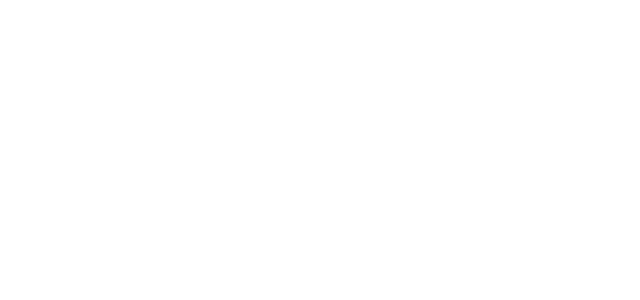
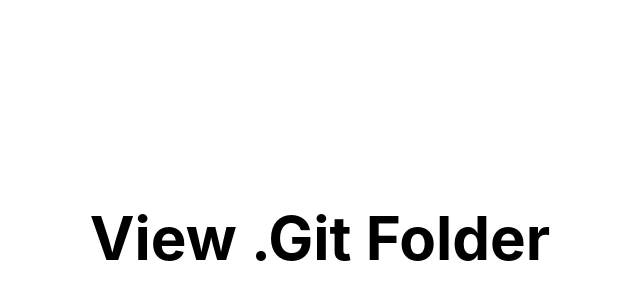
Before and after one commit to VarshitGupta62/mern-git-practice, a React (Vite) app in the folder client/: page / in a window 1280 px wide. Shown: the part 2192-2492 px from the top of the page, without its empty margins (320-960 px from the left). Before the commit the page ends 2400 px from the top, so only its background shows below. Built offline with nearby package versions, Linux system fonts and the light colour scheme.

Commit message:
".gitkeep learning"

```diff
--- a/client/src/App.jsx
+++ b/client/src/App.jsx
@@ -20,6 +20,11 @@
         View .Git Folder
       </h1>
     </div>
+    <div className="h-screen flex flex-col items-center">
+      <h1 className="text-6xl font-bold">
+        View .Git Folder
+      </h1>
+    </div>
     </>
   )
 }
```
Also changed, not shown: 1 other file (tests, documents, lock files or other folders).
